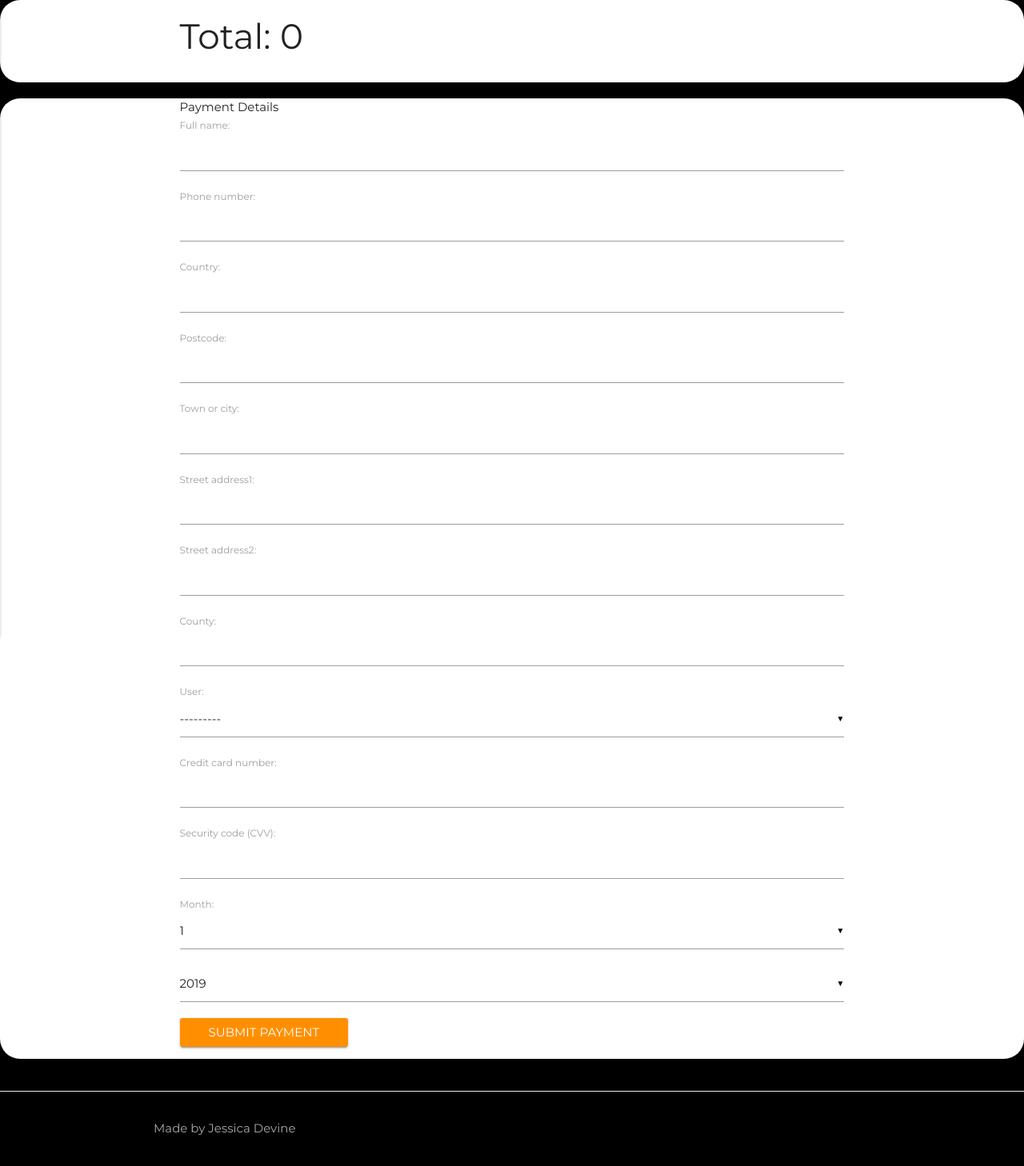
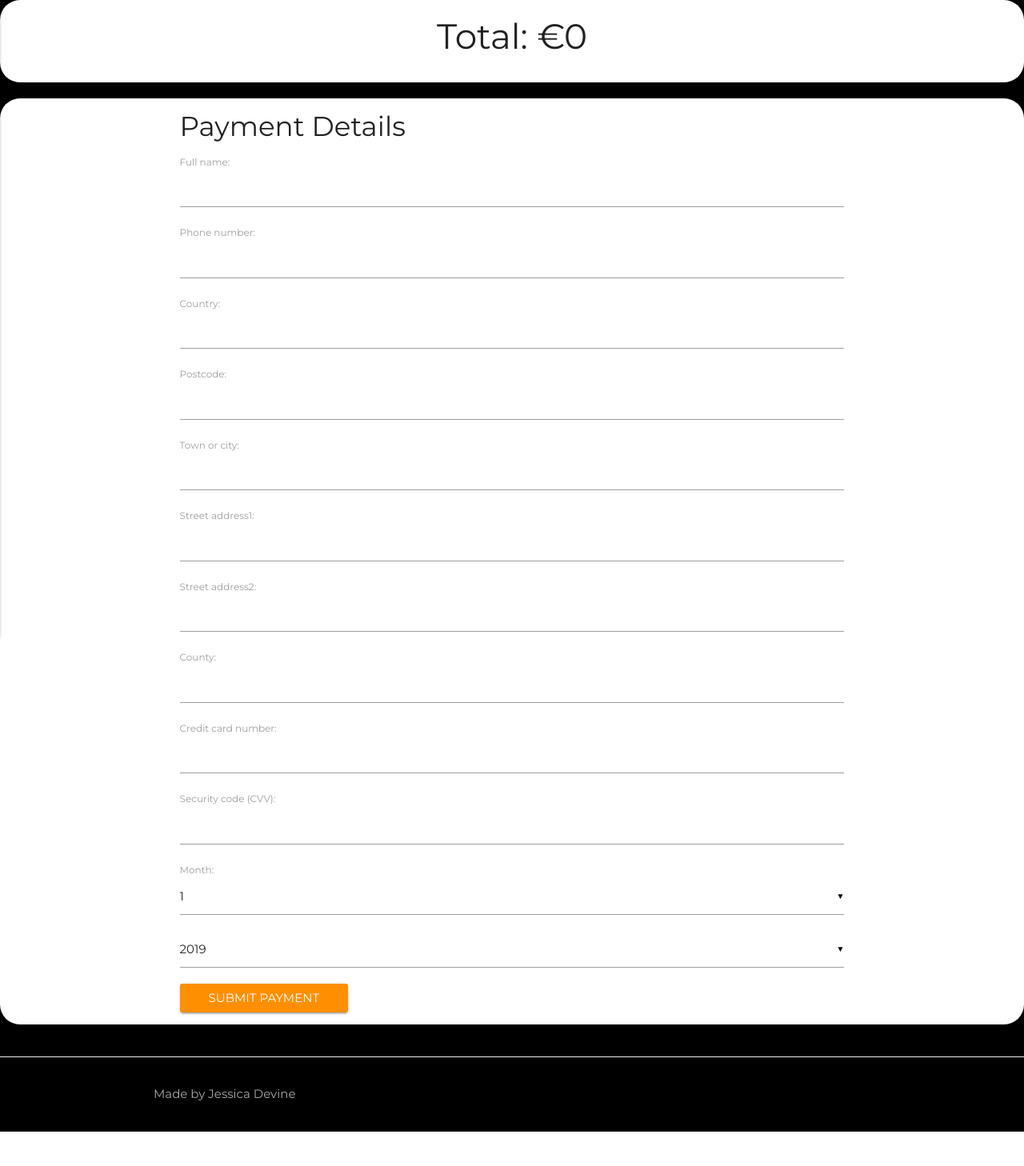
Before and after one commit to jessdevine/project-coffeecultureclub, a Django app: page /checkout/ in a window 1280 px wide. Shown: the part 64-1522 px from the top of the page at 80% size. After the commit the page ends 1479 px from the top, so only its background shows below. Run offline with Django 3.2, Linux system fonts and the light colour scheme; the visitor is signed in with stand-in values (Sample User, id 1); data comes from the database, SQL or seed files in the repository; some libraries are stand-ins or nearby versions.

Commit message:
Updated checkout layout

```diff
--- a/checkout/forms.py
+++ b/checkout/forms.py
@@ -21,5 +21,5 @@ class OrderForm(forms.ModelForm):
         fields = (
             'full_name', 'phone_number', 'country', 'postcode',
             'town_or_city', 'street_address1', 'street_address2',
-            'county', 'user',
+            'county',
         )
--- a/checkout/templates/checkout.html
+++ b/checkout/templates/checkout.html
@@ -13,10 +13,10 @@
         <div class="col s12 m6 l6">
             <div class="product" style="background-image: url('{{ MEDIA_URL }}{{ item.product.image }}')"></div>
 
-            <div class="caption">
-                <h4 class="product-name">{{ item.product.name }}</h4>
-                <p> Qty: {{ item.quantity }}</p>
-                <p> Price: {{ item.product.price }}</p>
+            <div class="center-align">
+                <h4>{{ item.product.name }}</h4>
+                <p class="bold"> Quantity: {{ item.quantity }}</p>
+                <p class="bold"> Price: €{{ item.product.price }}</p>
             </div>
         </div>
             {% endfor %}
@@ -25,16 +25,17 @@
 
 
 
-    <div class="row white-container">
+    <div class="row white-container center-align">
         <div class="col s12 m12 l8 offset-l2">
-            <h3 class"product-name">Total: {{ total }} </h3>
+            <h3 class"product-name">Total: €{{ total }} </h3>
 
         </div>
         </div>
+
            <div class="row white-container">
         <div class="col s12 m12 l8 offset-l2">
             <form role="form" method="post" id="payment-form" action="{% url 'checkout' %}">
-                <legend class"bold">Payment Details</legend>
+                <h4>Payment Details</h4>
 
                 <div id="credit-card-errors" style="display: none;">
                     <div id="alert-message block-message error" id="stripe-error-message"></div>
```
